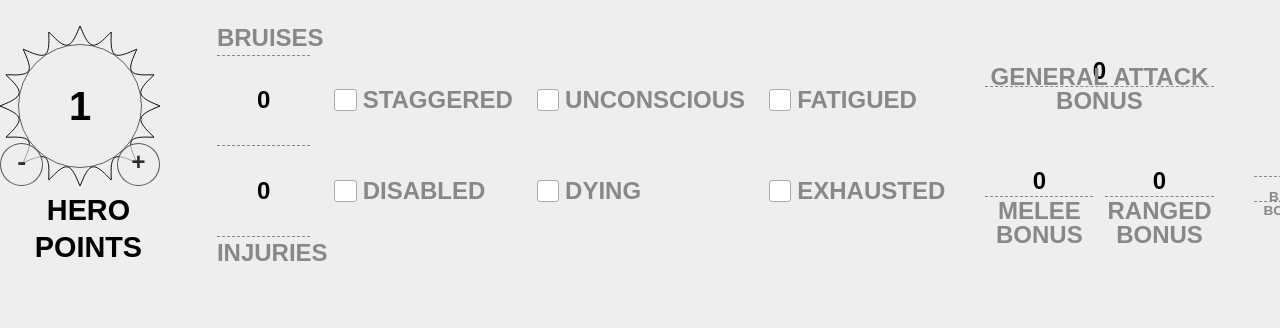
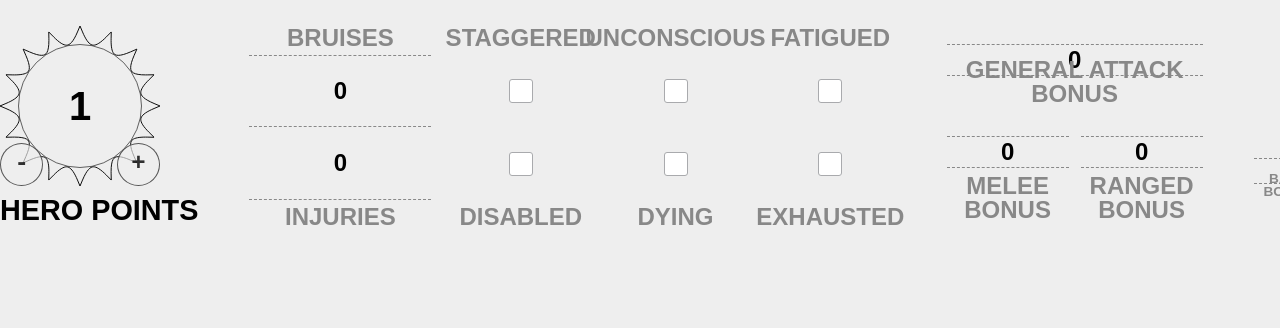
Before and after one commit to nullcross/MnM-Sheet, a plain HTML site: page index.html in a window 1280 px wide. Shown: the part 471-799 px from the top of the page. Drawn offline with nearby package versions, Linux system fonts and the light colour scheme; a web font is replaced by a local one.

Commit message:
Vertical conditions, adjust atk bonus spacing/borders

```diff
--- a/main.css
+++ b/main.css
@@ -218,8 +218,8 @@ input[type="text"],
 .labeled-check input
 {
     appearance: none;
-    width: 1.75ex;
-    height: 1.75ex;
+    width: 1em;
+    height: 1em;
     background-color: #fff;
     border: 1px solid var(--border-light);
     border-radius: 3px;
@@ -247,6 +247,7 @@ input[type="text"],
 .labeled-check label
 {
     user-select: none;
+    flex-grow: 1;
 }
 
 /* #endregion */
@@ -856,13 +857,18 @@ input[type="text"],
     font-variation-settings: "wdth" 75;
     text-transform: uppercase;
 
-    --condition-label-size: 1.5;
-    --extra-cond-label-margin: 0.1;
-    margin: calc((1.1em + (1em * var(--extra-cond-label-margin))) * var(--condition-label-size)) 0;
+    --cond-label-font-size: 1.5;
+    --cond-label-in-margin-size: 1.2;
+    margin: calc(1em * var(--cond-label-in-margin-size) * var(--cond-label-font-size)) 0;
 
-    & .labeled-text
+    & :is(.labeled-text, .labeled-check)
     {
-        font-size: calc(1em * var(--condition-label-size));
+        font-size: calc(1em * var(--cond-label-font-size));
+    }
+}
+
+#conditions .labeled-text
+{
     margin: 0;
 
     & input
@@ -884,25 +890,41 @@ input[type="text"],
         & label
         {
             bottom: unset;
-                top: calc(var(--label-in-margin-size) * -1 - 1em * var(--extra-cond-label-margin));
+            top: calc(-1em * var(--cond-label-in-margin-size));
         }
     }
     &:nth-child(even) label
     {
-            bottom: calc(var(--label-in-margin-size) * -1 - 1em * var(--extra-cond-label-margin));
+        bottom: calc(-1em * var(--cond-label-in-margin-size));
     }
 }
 
-    & .labeled-check
+#conditions .labeled-check
 {
-        margin: auto 0;
-        font-size: 1.5em;
+    position: relative;
+
+    & input
+    {
+        margin: 0 4ch;
+    }
 
     & label
     {
-            margin-left: 0.25em;
+        margin: 0;
+        position: absolute;
+        right: 50%;
+        transform: translateX(50%);
+
+        line-height: 1;
         color: var(--text-secondary);
     }
+    &:nth-child(odd) label
+    {
+        top: calc(-1em * var(--cond-label-in-margin-size));
+    }
+    &:nth-child(even) label
+    {
+        bottom: calc(-1em * var(--cond-label-in-margin-size));
     }
 }
 
@@ -927,17 +949,18 @@ input[type="text"],
 
     & .labeled-text
     {
-        --label-in-margin-size: 2.1em;
+        --label-in-margin-size: 2.25em;
 
         &:first-child
         {
             grid-area: gnral;
-            --label-in-margin-size: 1.1em;
+            --label-in-margin-size: 1.25em;
         }
 
         & input
         {
             text-align: center;
+            border-top-width: 1px;
         }
         & label
         {
```
Lines whose indentation alone changed are shown as unchanged.
